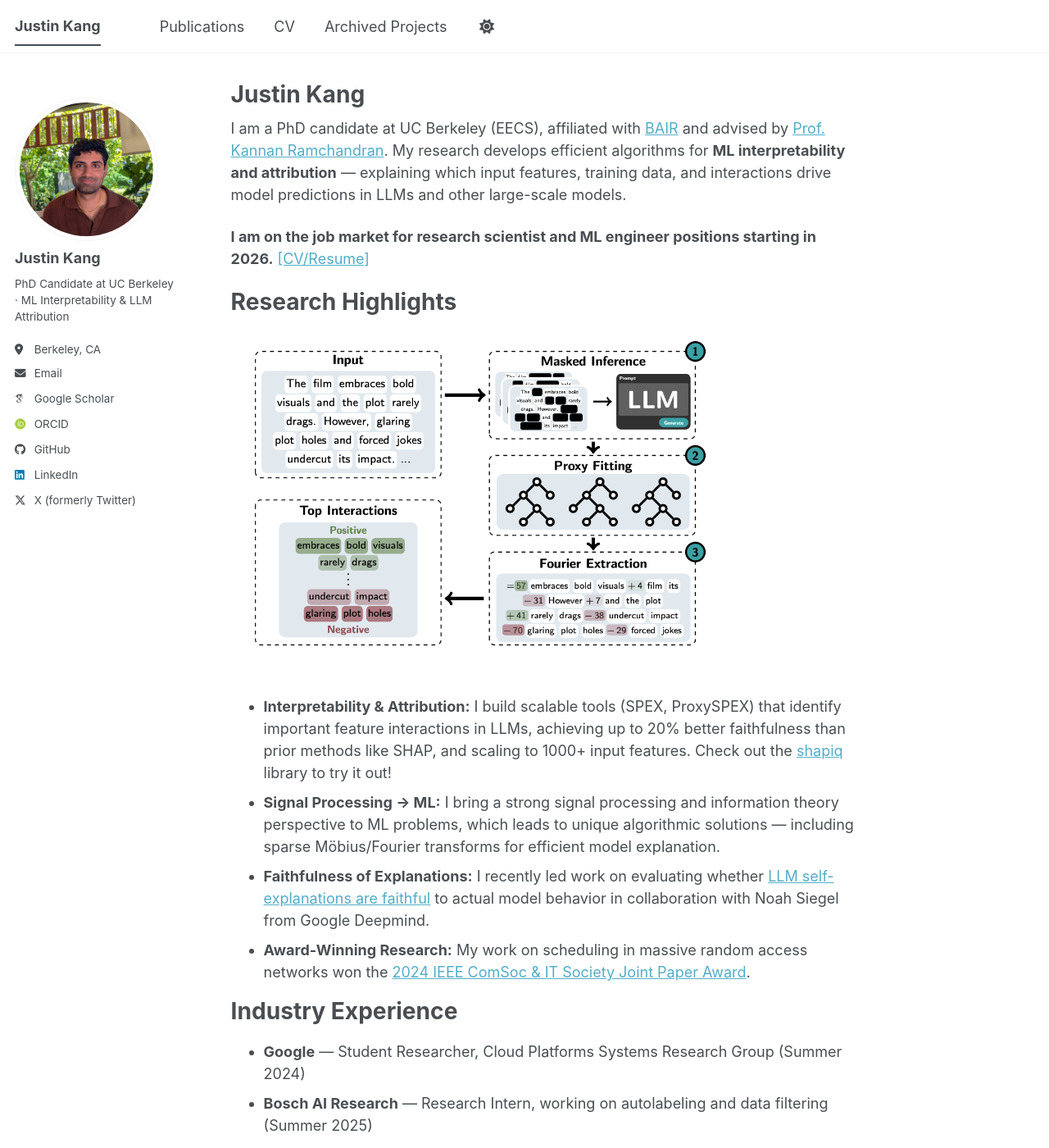
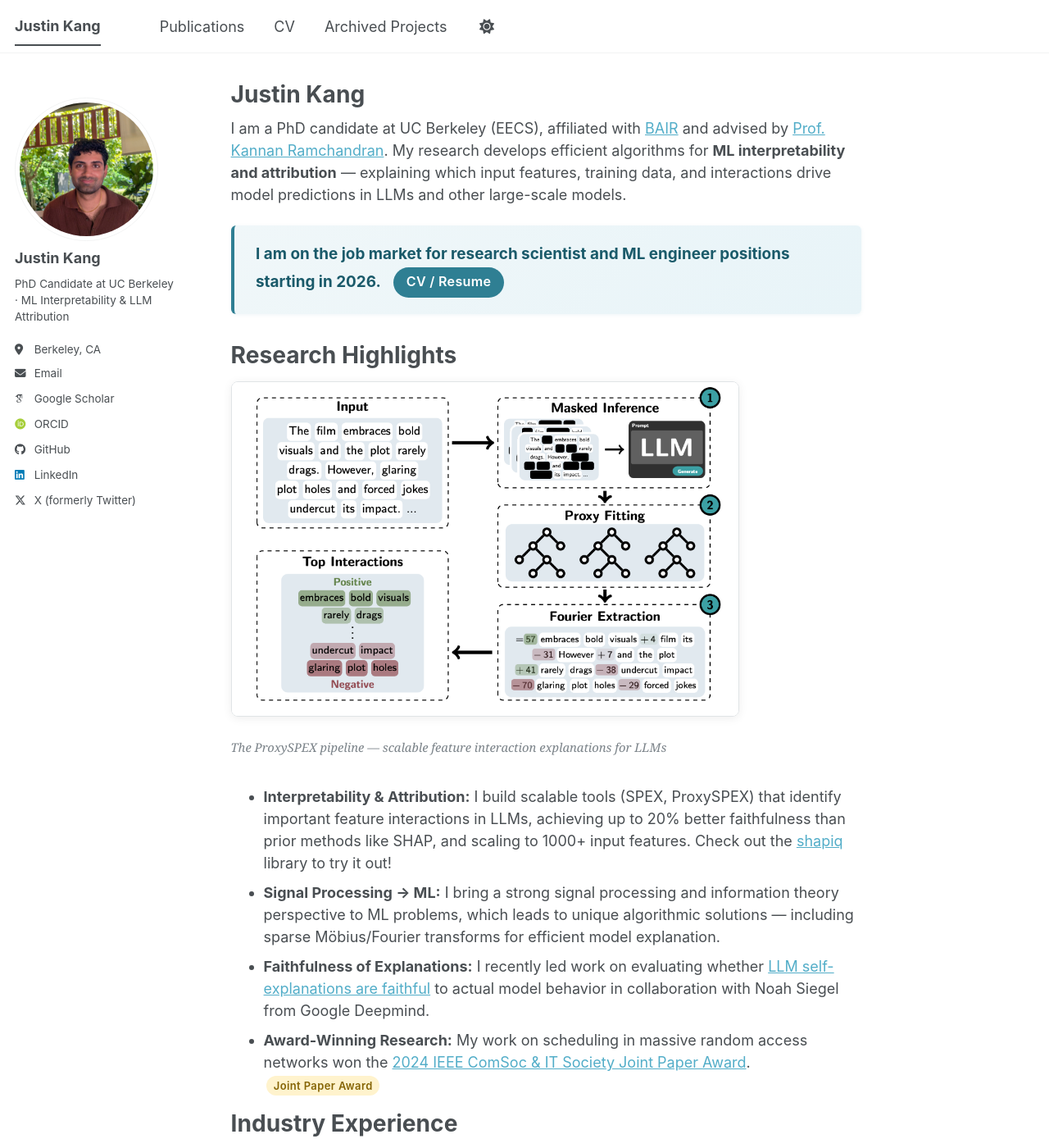
Before and after one commit to justinkang221/justinkang221.github.io, a Jekyll site: the page built from _pages/about.md, in a window 1280 px wide and 1400 px high. Shown: the whole window at 82% size. Built offline with Jekyll 4.4.1, drawn with Linux system fonts in a browser that asks for light colours; some web fonts are replaced; a script bundle is joined from its source files by our own code; library files that are not in the unit come from our copies; some of the changed text lies outside the part shown.

Commit message:
Add visual polish: callout box, venue badges, paper buttons, figure styling

```diff
--- a/_includes/head/custom.html
+++ b/_includes/head/custom.html
@@ -3,15 +3,18 @@
 <!-- start custom head snippets -->
 
 <!-- Support for Academicons -->
-<link rel="stylesheet" href="{{ base_path }}/assets/css/academicons.css"/>
+<link rel="stylesheet" href="{{ base_path }}/assets/css/academicons.css" />
 
 <!-- favicon from https://commons.wikimedia.org/wiki/File:OOjs_UI_icon_academic-progressive.svg -->
-<link rel="apple-touch-icon" sizes="180x180" href="{{ base_path }}/images/apple-touch-icon-180x180.png"/>
-<link rel="icon" type="image/svg+xml" href="{{ base_path }}/images/favicon.svg"/>
-<link rel="icon" type="image/png" href="{{ base_path }}/images/favicon-32x32.png" sizes="32x32"/>
-<link rel="icon" type="image/png" href="{{ base_path }}/images/favicon-192x192.png" sizes="192x192"/>
-<link rel="manifest" href="{{ base_path }}/images/manifest.json"/>
-<link rel="icon" href="/images/favicon.ico"/>
-<meta name="theme-color" content="#ffffff"/>
+<link rel="apple-touch-icon" sizes="180x180" href="{{ base_path }}/images/apple-touch-icon-180x180.png" />
+<link rel="icon" type="image/svg+xml" href="{{ base_path }}/images/favicon.svg" />
+<link rel="icon" type="image/png" href="{{ base_path }}/images/favicon-32x32.png" sizes="32x32" />
+<link rel="icon" type="image/png" href="{{ base_path }}/images/favicon-192x192.png" sizes="192x192" />
+<link rel="manifest" href="{{ base_path }}/images/manifest.json" />
+<link rel="icon" href="/images/favicon.ico" />
+<meta name="theme-color" content="#ffffff" />
+
+<!-- Custom visual polish -->
+<link rel="stylesheet" href="{{ base_path }}/assets/css/custom.css" />
 
 <!-- end custom head snippets -->
--- a/_pages/about.md
+++ b/_pages/about.md
@@ -9,16 +9,22 @@ redirect_from:
 ---
 I am a PhD candidate at UC Berkeley (EECS), affiliated with <a href='https://bair.berkeley.edu/'>BAIR</a> and advised by <a href='https://people.eecs.berkeley.edu/~kannanr'>Prof. Kannan Ramchandran</a>. My research develops efficient algorithms for **ML interpretability and attribution** — explaining which input features, training data, and interactions drive model predictions in LLMs and other large-scale models.
 
-**I am on the job market for research scientist and ML engineer positions starting in 2026.** <a href="/files/Resume.pdf">[CV/Resume]</a>
+<div class="job-market-callout">
+  <strong>I am on the job market for research scientist and ML engineer positions starting in 2026.</strong>
+  <a href="/files/Resume.pdf" class="cv-btn">CV / Resume</a>
+</div>
 
 Research Highlights
 ======
-<img src="/images/proxy_spex_image.png" style="max-width: 600px; margin: 10px 0 20px 0;">
+<figure class="research-figure">
+  <img src="/images/proxy_spex_image.png" alt="ProxySPEX pipeline: masked inference, proxy fitting, and Fourier extraction for LLM interpretability">
+  <figcaption>The ProxySPEX pipeline — scalable feature interaction explanations for LLMs</figcaption>
+</figure>
 
 * **Interpretability & Attribution:** I build scalable tools (SPEX, ProxySPEX) that identify important feature interactions in LLMs, achieving up to 20% better faithfulness than prior methods like SHAP, and scaling to 1000+ input features. Check out the <a href="https://github.com/mmschlk/shapiq">shapiq</a> library to try it out!
 * **Signal Processing → ML:** I bring a strong signal processing and information theory perspective to ML problems, which leads to unique algorithmic solutions — including sparse Möbius/Fourier transforms for efficient model explanation.
 * **Faithfulness of Explanations:** I recently led work on evaluating whether <a href="https://arxiv.org/abs/2602.02639">LLM self-explanations are faithful</a> to actual model behavior in collaboration with Noah Siegel from Google Deepmind.
-* **Award-Winning Research:** My work on scheduling in massive random access networks won the <a href="https://www.itsoc.org/news/recipients-2024-ieee-communication-society-and-information-theory-society-joint-paper-award">2024 IEEE ComSoc & IT Society Joint Paper Award</a>.
+* **Award-Winning Research:** My work on scheduling in massive random access networks won the <a href="https://www.itsoc.org/news/recipients-2024-ieee-communication-society-and-information-theory-society-joint-paper-award">2024 IEEE ComSoc & IT Society Joint Paper Award</a>. <span class="venue-badge award">Joint Paper Award</span>
 
 Industry Experience
 ======
@@ -56,16 +62,16 @@ Recent News
 Selected Papers
 ======
 
-1. A Positive Case for Faithfulness: LLM Self-Explanations Help Predict Model Behavior. *Mayne, H.(e), Kang, J.S.(e), Gould, D., Ramchandran, K., Mahdi, A., Siegel, N.Y.* Preprint, 2026. (<a href="https://arxiv.org/abs/2602.02639">paper</a>)
+1. A Positive Case for Faithfulness: LLM Self-Explanations Help Predict Model Behavior. *Mayne, H.(e), Kang, J.S.(e), Gould, D., Ramchandran, K., Mahdi, A., Siegel, N.Y.* <span class="venue-badge preprint">Preprint 2026</span> <span class="paper-links">(<a href="https://arxiv.org/abs/2602.02639">paper</a>)</span>
 
-2. An Odd Estimator for Shapley Values. *Fumagalli, F., Butler, L., Kang, J.S., Ramchandran, K., Witter, R.T.* Preprint, 2026. (<a href="https://arxiv.org/abs/2602.01399">paper</a>)
+2. An Odd Estimator for Shapley Values. *Fumagalli, F., Butler, L., Kang, J.S., Ramchandran, K., Witter, R.T.* <span class="venue-badge preprint">Preprint 2026</span> <span class="paper-links">(<a href="https://arxiv.org/abs/2602.01399">paper</a>)</span>
 
-3. ProxySPEX: Inference-Efficient Interpretability via Sparse Feature Interactions in LLMs. Butler, L(e), Agarwal, A.(e), Kang, J.(e), Erginbas Y.E.,  Ramchandran, K., Yu, B. NeurIPS, 2025. (<a href="https://arxiv.org/abs/2505.17495">paper</a>)
+3. ProxySPEX: Inference-Efficient Interpretability via Sparse Feature Interactions in LLMs. Butler, L(e), Agarwal, A.(e), Kang, J.(e), Erginbas Y.E.,  Ramchandran, K., Yu, B. <span class="venue-badge spotlight">NeurIPS 2025 Spotlight</span> <span class="paper-links">(<a href="https://arxiv.org/abs/2505.17495">paper</a>)</span>
 
-4. SHAP-Zero explains biological sequence models with near-zero marginal cost for future queries. Tsui, D, Musharaf, A, Erginbas, Y.E.,  Kang, J.S., Aghazadeh. NeurIPS, 2025 (<a href="https://arxiv.org/abs/2410.19236">paper</a>)
+4. SHAP-Zero explains biological sequence models with near-zero marginal cost for future queries. Tsui, D, Musharaf, A, Erginbas, Y.E.,  Kang, J.S., Aghazadeh. <span class="venue-badge conference">NeurIPS 2025</span> <span class="paper-links">(<a href="https://arxiv.org/abs/2410.19236">paper</a>)</span>
 
-5. SPEX: Scaling Feature Interaction Explanations for LLMs. *Kang, J.S(e)., Butler, L.(e), Agarwal, A.(e),Erginbas Y.E., Pedarsani, R., Ramchandran, K., Yu, B.*, ICML, 2025. (<a href="https://arxiv.org/abs/2502.13870">paper</a>)
+5. SPEX: Scaling Feature Interaction Explanations for LLMs. *Kang, J.S(e)., Butler, L.(e), Agarwal, A.(e),Erginbas Y.E., Pedarsani, R., Ramchandran, K., Yu, B.* <span class="venue-badge conference">ICML 2025</span> <span class="paper-links">(<a href="https://arxiv.org/abs/2502.13870">paper</a>)</span>
 
-6. Learning to Understand: Identifying Interactions via the Mobius Transform. *Kang, J.S., Erginbas, Y.E., Butler, L., Pedarsani, R., Ramchandran, K. (2024)*, NeurIPS, 2024. (<a href="https://arxiv.org/abs/2402.02631">paper</a>, <a href="https://www.youtube.com/watch?v=5-OHk25H1mE">video</a>)
+6. Learning to Understand: Identifying Interactions via the Mobius Transform. *Kang, J.S., Erginbas, Y.E., Butler, L., Pedarsani, R., Ramchandran, K. (2024)* <span class="venue-badge conference">NeurIPS 2024</span> <span class="paper-links">(<a href="https://arxiv.org/abs/2402.02631">paper</a> · <a href="https://www.youtube.com/watch?v=5-OHk25H1mE">video</a>)</span>
 
-7. The Fair Value of Data Under Heterogeneous Privacy Constraints in Federated Learning. *Justin Singh Kang, Ramtin Pedarsani and Kannan Ramchandran*, NeurIPS FL@FM 2023, TMLR, 2024. (<a href='https://arxiv.org/abs/2301.13336'>paper</a>, <a href='https://www.youtube.com/watch?v=S_DBTIlaodE'>video</a>)
+7. The Fair Value of Data Under Heterogeneous Privacy Constraints in Federated Learning. *Justin Singh Kang, Ramtin Pedarsani and Kannan Ramchandran* <span class="venue-badge conference">TMLR 2024</span> <span class="paper-links">(<a href='https://arxiv.org/abs/2301.13336'>paper</a> · <a href='https://www.youtube.com/watch?v=S_DBTIlaodE'>video</a>)</span>
--- /dev/null
+++ b/assets/css/custom.css
@@ -0,0 +1,149 @@
+/* ==========================================================================
+   CUSTOM STYLES — Justin Kang's Academic Website
+   ========================================================================== */
+
+/* ----- Job Market Callout Box ----- */
+.job-market-callout {
+  background: linear-gradient(135deg, #f0f7f9 0%, #e8f4f8 100%);
+  border-left: 4px solid #2f7f93;
+  border-radius: 6px;
+  padding: 1.1em 1.4em;
+  margin: 1.2em 0 1.8em 0;
+  font-size: 1.05em;
+  line-height: 1.6;
+  box-shadow: 0 1px 4px rgba(47, 127, 147, 0.08);
+}
+
+.job-market-callout strong {
+  color: #1a5a6a;
+}
+
+.cv-btn {
+  display: inline-block;
+  background: #2f7f93;
+  color: #fff !important;
+  font-size: 0.85em;
+  font-weight: 600;
+  padding: 0.35em 1em;
+  border-radius: 20px;
+  text-decoration: none !important;
+  margin-left: 0.6em;
+  transition: background 0.2s ease, box-shadow 0.2s ease;
+  vertical-align: middle;
+  letter-spacing: 0.02em;
+}
+
+.cv-btn:hover {
+  background: #23616f;
+  box-shadow: 0 2px 8px rgba(47, 127, 147, 0.25);
+  color: #fff !important;
+}
+
+/* ----- Research Figure Styling ----- */
+.research-figure {
+  text-align: center;
+  margin: 0.8em 0 1.6em 0;
+}
+
+.research-figure img {
+  max-width: 620px;
+  width: 100%;
+  border-radius: 8px;
+  border: 1px solid #e0e4e6;
+  box-shadow: 0 2px 12px rgba(0, 0, 0, 0.07);
+}
+
+.research-figure figcaption {
+  font-size: 0.82em;
+  color: #7a8288;
+  font-style: italic;
+  margin-top: 0.5em;
+}
+
+/* ----- Venue Badges ----- */
+.venue-badge {
+  display: inline-block;
+  font-size: 0.72em;
+  font-weight: 600;
+  padding: 0.2em 0.65em;
+  border-radius: 12px;
+  letter-spacing: 0.03em;
+  vertical-align: middle;
+  margin-left: 0.3em;
+  line-height: 1.4;
+}
+
+.venue-badge.conference {
+  background: #e0f2f6;
+  color: #1a5a6a;
+}
+
+.venue-badge.spotlight {
+  background: #2f7f93;
+  color: #fff;
+}
+
+.venue-badge.preprint {
+  background: #f0f0f0;
+  color: #666;
+}
+
+.venue-badge.award {
+  background: #fff3cd;
+  color: #856404;
+}
+
+/* ----- Paper Link Buttons ----- */
+.paper-links a {
+  display: inline-block;
+  font-size: 0.8em;
+  font-weight: 500;
+  padding: 0.25em 0.7em;
+  border-radius: 14px;
+  border: 1.5px solid #2f7f93;
+  color: #2f7f93 !important;
+  text-decoration: none !important;
+  margin-right: 0.35em;
+  transition: all 0.2s ease;
+  line-height: 1.4;
+}
+
+.paper-links a:hover {
+  background: #2f7f93;
+  color: #fff !important;
+}
+
+/* ----- Refined Section Headings ----- */
+.page__content h2 {
+  border-bottom: 2px solid #e8ecee;
+  padding-bottom: 0.35em;
+  margin-top: 1.8em;
+}
+
+/* ----- Selected Papers List Polish ----- */
+.page__content ol {
+  padding-left: 1.2em;
+}
+
+.page__content ol > li {
+  margin-bottom: 1.1em;
+  line-height: 1.55;
+}
+
+/* ----- Responsive ----- */
+@media (max-width: 600px) {
+  .job-market-callout {
+    padding: 0.9em 1em;
+    font-size: 0.95em;
+  }
+
+  .cv-btn {
+    display: block;
+    text-align: center;
+    margin: 0.6em 0 0 0;
+  }
+
+  .research-figure img {
+    max-width: 100%;
+  }
+}
```
Also changed, not shown: images/profile_backup.jpg (added).
